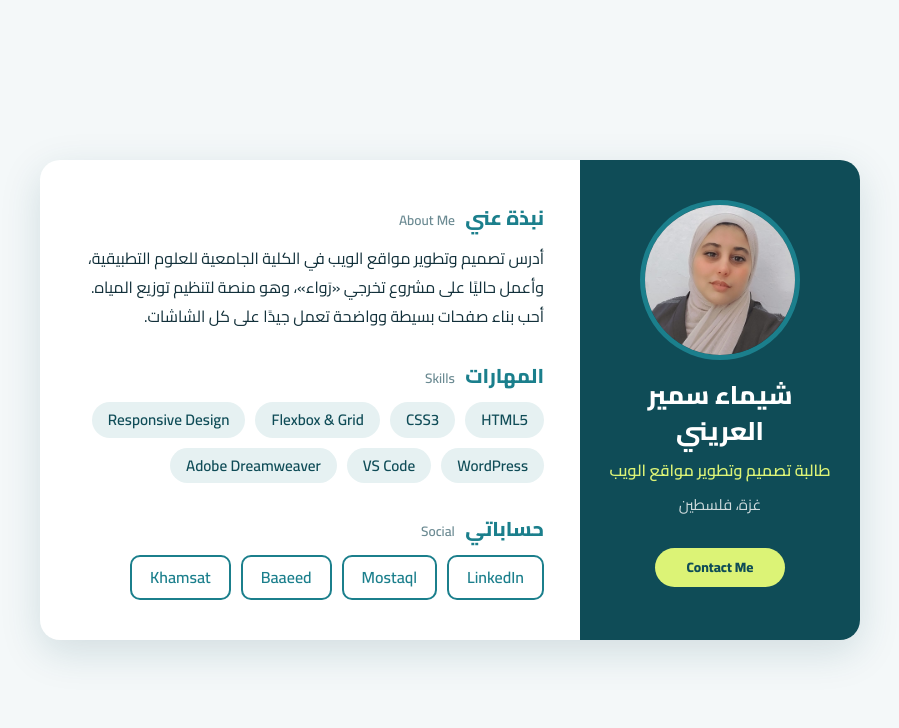
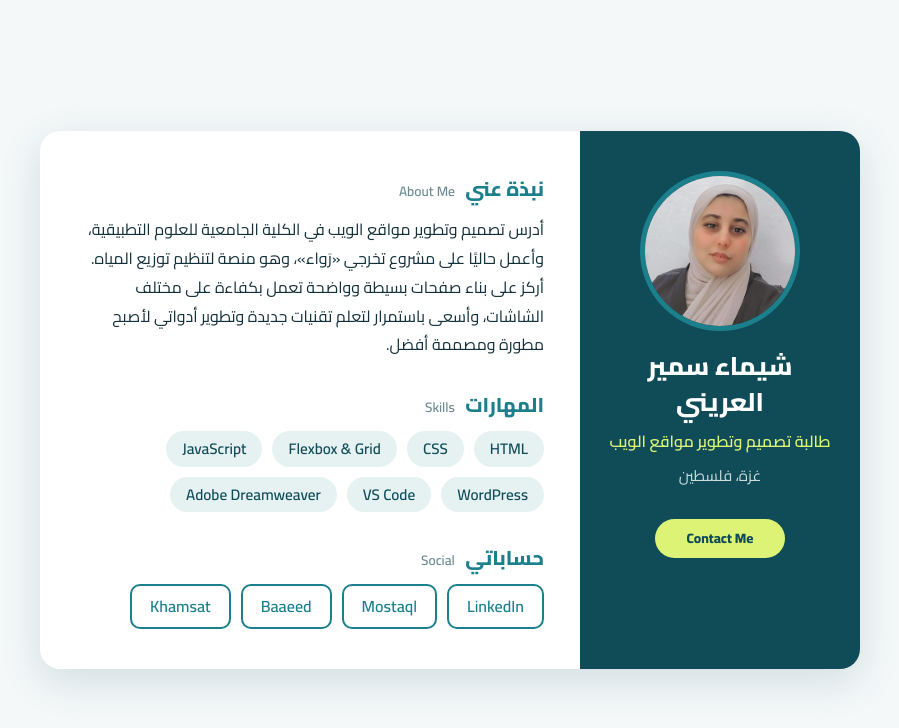
Before and after one commit to salaryny-ui/profile-card, a plain HTML site: page index.html in a window 1280 px wide. Shown: the whole page, without its empty margins (190-1089 px from the left). Drawn offline with Linux system fonts and the light colour scheme.

Commit message:
Add files via upload

```diff
--- a/index.html
+++ b/index.html
@@ -29,19 +29,18 @@
       <section class="block">
         <h2>نبذة عني <span class="en">About Me</span></h2>
         <p>
-          أدرس تصميم وتطوير مواقع الويب في الكلية الجامعية للعلوم التطبيقية،
-          وأعمل حاليًا على مشروع تخرجي «رَواء»، وهو منصة لتنظيم توزيع المياه.
-          أحب بناء صفحات بسيطة وواضحة تعمل جيدًا على كل الشاشات.
+            أدرس تصميم وتطوير مواقع الويب في الكلية الجامعية للعلوم التطبيقية، وأعمل حاليًا على مشروع تخرجي «رَواء»، وهو منصة لتنظيم توزيع المياه.
+            أركز على بناء صفحات بسيطة وواضحة تعمل بكفاءة على مختلف الشاشات، وأسعى باستمرار لتعلم تقنيات جديدة وتطوير أدواتي لأصبح مطورة ومصممة أفضل.
         </p>
       </section>
 
       <section class="block">
         <h2>المهارات <span class="en">Skills</span></h2>
         <ul class="skills">
-          <li>HTML5</li>
-          <li>CSS3</li>
+          <li>HTML</li>
+          <li>CSS</li>
           <li>Flexbox &amp; Grid</li>
-          <li>Responsive Design</li>
+          <li>JavaScript</li>
           <li>WordPress</li>
           <li>VS Code</li>
           <li>Adobe Dreamweaver</li>
```
Also changed, not shown: 1 other file.
